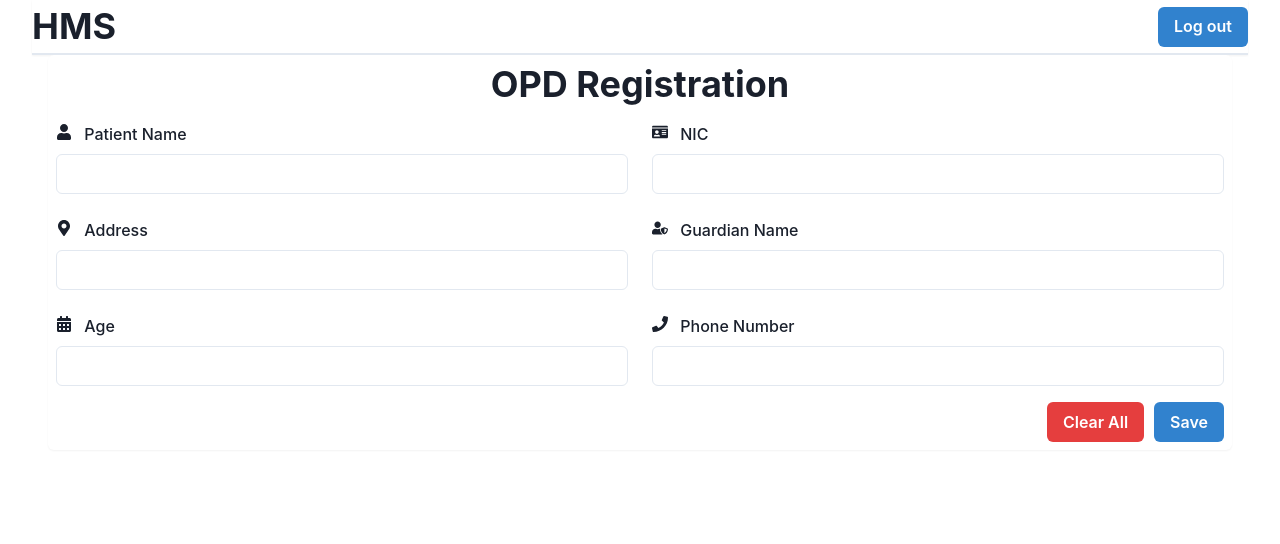
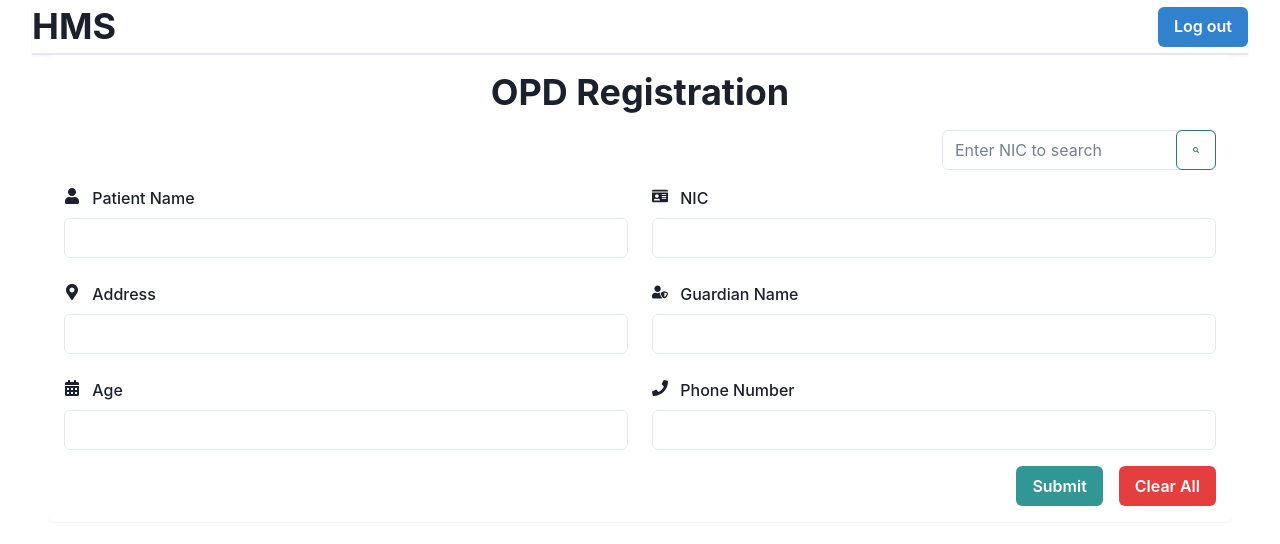
Before and after one commit to Saifullah-Afridi/fyp, a React (Vite) app in the folder frontend/: page /receptionist in a window 1280 px wide. Shown: the top 544 px of the page. Built offline with nearby package versions, Linux system fonts and the light colour scheme; sample sign-in values are in the browser's storage.

Commit message:
registraionn form updated

```diff
--- a/frontend/src/pages/RegistrationForm.jsx
+++ b/frontend/src/pages/RegistrationForm.jsx
@@ -16,6 +16,8 @@ import {
   Text,
   Icon,
   Input,
+  InputGroup,
+  InputRightElement,
 } from "@chakra-ui/react";
 import {
   FaUser,
@@ -24,11 +26,16 @@ import {
   FaPhone,
   FaUserShield,
   FaCalendarAlt,
+  FaSearch,
 } from "react-icons/fa";
+
+const borderColor = "#e2e8f0"; // Light gray border color
+const focusBorderColor = "#3182ce"; // Blue color for focus
 
 const RegistrationForm = () => {
   const [successMessage, setSuccessMessage] = useState("");
   const [errorMessage, setErrorMessage] = useState("");
+  const [searchNIC, setSearchNIC] = useState("");
 
   const formik = useFormik({
     initialValues: {
@@ -111,11 +118,44 @@ const RegistrationForm = () => {
     formik.resetForm();
     setSuccessMessage("");
     setErrorMessage("");
+    setSearchNIC("");
+  };
+
+  const handleSearch = async () => {
+    try {
+      const response = await axios.get(
+        `http://localhost:3000/api/v1/patient?nic=${searchNIC}`
+      );
+
+      if (response.data && Array.isArray(response.data.patients)) {
+        if (response.data.patients.length > 0) {
+          const patient = response.data.patients[0]; // Assuming the first result is the correct one
+          formik.setValues({
+            patientName: patient.patientName || "",
+            NIC: patient.NIC || "",
+            address: patient.address || "",
+            guardianName: patient.guardianName || "",
+            age: patient.age || "",
+            phoneNumber: patient.phoneNumber || "",
+          });
+          setErrorMessage("");
+        } else {
+          setErrorMessage("No patient found with this NIC.");
+          formik.resetForm();
+        }
+      } else {
+        setErrorMessage("Unexpected response format.");
+        formik.resetForm();
+      }
+    } catch (error) {
+      console.error("Search error:", error);
+      setErrorMessage("Failed to search patient. Please try again.");
+    }
   };
 
   return (
     <Container maxWidth="95%" mx="auto">
-      <Box bg="white" p={2} rounded="md" shadow="sm">
+      <Box bg="white" p={4} rounded="md" shadow="sm">
         <Heading textAlign="center" mb={4}>
           OPD Registration
         </Heading>
@@ -131,6 +171,33 @@ const RegistrationForm = () => {
             {errorMessage}
           </Alert>
         )}
+        <Box display="flex" justifyContent="flex-end" mb={4}>
+          <InputGroup width="auto">
+            <Input
+              placeholder="Enter NIC to search"
+              value={searchNIC}
+              onChange={(e) => setSearchNIC(e.target.value)}
+              borderColor={borderColor}
+              _focus={{
+                borderColor: focusBorderColor,
+                boxShadow: "0 0 0 1px #3182ce",
+              }}
+              borderWidth="1px"
+              borderRadius="md"
+              p={3}
+            />
+            <InputRightElement>
+              <Button
+                colorScheme="teal"
+                onClick={handleSearch}
+                aria-label="Search"
+                variant="outline"
+              >
+                <FaSearch />
+              </Button>
+            </InputRightElement>
+          </InputGroup>
+        </Box>
         <form onSubmit={formik.handleSubmit}>
           <Grid templateColumns="repeat(2, 1fr)" gap={6}>
             <GridItem>
@@ -145,9 +212,19 @@ const RegistrationForm = () => {
                 <Input
                   id="patientName"
                   {...formik.getFieldProps("patientName")}
+                  borderColor={borderColor}
+                  _focus={{
+                    borderColor: focusBorderColor,
+                    boxShadow: "0 0 0 1px #3182ce",
+                  }}
+                  borderWidth="1px"
+                  borderRadius="md"
+                  p={3}
                 />
                 {formik.errors.patientName && formik.touched.patientName && (
-                  <Text color="red.500">{formik.errors.patientName}</Text>
+                  <Text color="red.500" fontSize="sm" mt={1}>
+                    {formik.errors.patientName}
+                  </Text>
                 )}
               </FormControl>
             </GridItem>
@@ -156,9 +233,22 @@ const RegistrationForm = () => {
                 <FormLabel htmlFor="NIC">
                   <Icon as={FaIdCard} mr={2} /> NIC
                 </FormLabel>
-                <Input id="NIC" {...formik.getFieldProps("NIC")} />
+                <Input
+                  id="NIC"
+                  {...formik.getFieldProps("NIC")}
+                  borderColor={borderColor}
+                  _focus={{
+                    borderColor: focusBorderColor,
+                    boxShadow: "0 0 0 1px #3182ce",
+                  }}
+                  borderWidth="1px"
+                  borderRadius="md"
+                  p={3}
+                />
                 {formik.errors.NIC && formik.touched.NIC && (
-                  <Text color="red.500">{formik.errors.NIC}</Text>
+                  <Text color="red.500" fontSize="sm" mt={1}>
+                    {formik.errors.NIC}
+                  </Text>
                 )}
               </FormControl>
             </GridItem>
@@ -169,9 +259,22 @@ const RegistrationForm = () => {
                 <FormLabel htmlFor="address">
                   <Icon as={FaMapMarkerAlt} mr={2} /> Address
                 </FormLabel>
-                <Input id="address" {...formik.getFieldProps("address")} />
+                <Input
+                  id="address"
+                  {...formik.getFieldProps("address")}
+                  borderColor={borderColor}
+                  _focus={{
+                    borderColor: focusBorderColor,
+                    boxShadow: "0 0 0 1px #3182ce",
+                  }}
+                  borderWidth="1px"
+                  borderRadius="md"
+                  p={3}
+                />
                 {formik.errors.address && formik.touched.address && (
-                  <Text color="red.500">{formik.errors.address}</Text>
+                  <Text color="red.500" fontSize="sm" mt={1}>
+                    {formik.errors.address}
+                  </Text>
                 )}
               </FormControl>
             </GridItem>
@@ -187,9 +290,19 @@ const RegistrationForm = () => {
                 <Input
                   id="guardianName"
                   {...formik.getFieldProps("guardianName")}
+                  borderColor={borderColor}
+                  _focus={{
+                    borderColor: focusBorderColor,
+                    boxShadow: "0 0 0 1px #3182ce",
+                  }}
+                  borderWidth="1px"
+                  borderRadius="md"
+                  p={3}
                 />
                 {formik.errors.guardianName && formik.touched.guardianName && (
-                  <Text color="red.500">{formik.errors.guardianName}</Text>
+                  <Text color="red.500" fontSize="sm" mt={1}>
+                    {formik.errors.guardianName}
+                  </Text>
                 )}
               </FormControl>
             </GridItem>
@@ -198,9 +311,22 @@ const RegistrationForm = () => {
                 <FormLabel htmlFor="age">
                   <Icon as={FaCalendarAlt} mr={2} /> Age
                 </FormLabel>
-                <Input id="age" {...formik.getFieldProps("age")} />
+                <Input
+                  id="age"
+                  {...formik.getFieldProps("age")}
+                  borderColor={borderColor}
+                  _focus={{
+                    borderColor: focusBorderColor,
+                    boxShadow: "0 0 0 1px #3182ce",
+                  }}
+                  borderWidth="1px"
+                  borderRadius="md"
+                  p={3}
+                />
                 {formik.errors.age && formik.touched.age && (
-                  <Text color="red.500">{formik.errors.age}</Text>
+                  <Text color="red.500" fontSize="sm" mt={1}>
+                    {formik.errors.age}
+                  </Text>
                 )}
               </FormControl>
             </GridItem>
@@ -216,19 +342,39 @@ const RegistrationForm = () => {
                 <Input
                   id="phoneNumber"
                   {...formik.getFieldProps("phoneNumber")}
+                  borderColor={borderColor}
+                  _focus={{
+                    borderColor: focusBorderColor,
+                    boxShadow: "0 0 0 1px #3182ce",
+                  }}
+                  borderWidth="1px"
+                  borderRadius="md"
+                  p={3}
                 />
                 {formik.errors.phoneNumber && formik.touched.phoneNumber && (
-                  <Text color="red.500">{formik.errors.phoneNumber}</Text>
+                  <Text color="red.500" fontSize="sm" mt={1}>
+                    {formik.errors.phoneNumber}
+                  </Text>
                 )}
               </FormControl>
             </GridItem>
           </Grid>
-          <Box mt={4} display="flex" justifyContent="flex-end" gap="10px">
-            <Button colorScheme="red" onClick={handleClearAll}>
+          <Box
+            textAlign="center"
+            mt={4}
+            display="flex"
+            justifyContent="flex-end"
+          >
+            <Button type="submit" colorScheme="teal" mr={4} aria-label="Submit">
+              Submit
+            </Button>
+            <Button
+              type="button"
+              colorScheme="red"
+              onClick={handleClearAll}
+              aria-label="Clear"
+            >
               Clear All
-            </Button>
-            <Button colorScheme="blue" type="submit">
-              Save
             </Button>
           </Box>
         </form>
```
